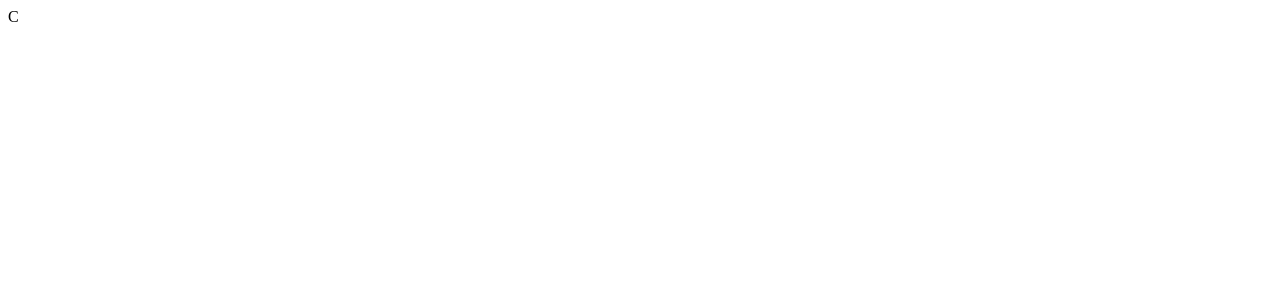
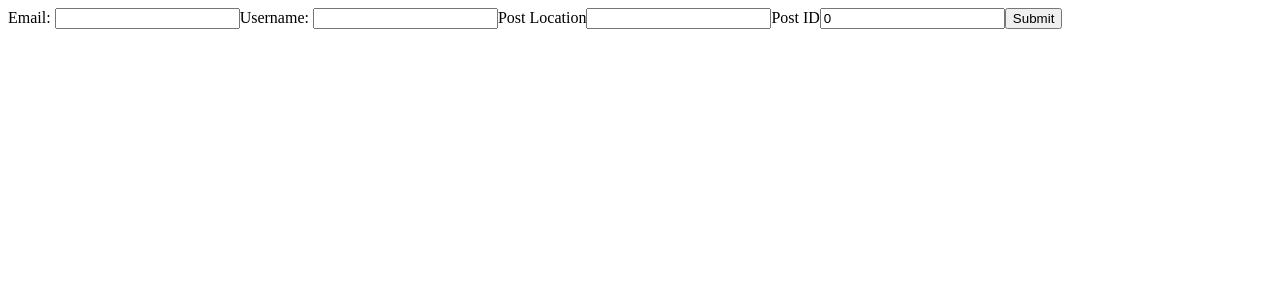
Before and after one commit to ueharaneal/postFinal, a React (Create React App) app in the folder frontend/: page / in a window 1280 px wide. Shown: the top 300 px of the page. Built offline with nearby package versions, Linux system fonts and the light colour scheme.

Commit message:
formik validation

```diff
--- a/frontend/src/components/CreatePost.js
+++ b/frontend/src/components/CreatePost.js
@@ -4,13 +4,13 @@ import Yup from "yup"
 function CreatePost() {
 	const formik = useFormik({
 		initialValues: {
+			userName: "",
+			email: "",
 			postLocation: "",
 			postId: 0,
-			userName: "",
-			email: "",
 		},
 		onSubmit: values => {
-			alert(JSON.stringify(values, null, 2))
+			alert(JSON.stringify(values, null, 3))
 		},
 		validate: values => {
 			let errors = {}
@@ -21,17 +21,69 @@ function CreatePost() {
 			) {
 				errors.email = "Email is invalid"
 			}
+			if (!values.userName) {
+				errors.userName = "Username is required"
+			}
 			if (!values.postLocation) {
 				errors.postLocation = "Post Location is required"
 			}
 			if (!values.postId) {
 				errors.postId = "Post id is required"
 			}
+			return errors
 		},
 	})
 	return (
 		//containter div that will also contain the for
-		<div>C</div>
+		<div>
+			<form onSubmit={formik.handleSubmit}>
+				<label htmlFor='email'>Email: </label>
+				<input
+					name='email'
+					id='email'
+					type='email'
+					onChange={formik.handleChange}
+					onBlur={formik.handleBlur}
+					value={formik.values.email}
+				></input>
+				{formik.touched && formik.errors.email ? (
+					<div>{formik.errors.email}</div>
+				) : null}
+				<label htmlFor='username'>Username: </label>
+				<input
+					name='userName'
+					id='userName'
+					type='text'
+					onChange={formik.handleChange}
+					onBlur={formik.handleBlur}
+					value={formik.values.userName}
+				></input>
+				{formik.touched && formik.errors.userName ? (
+					<span>{formik.errors.userName}</span>
+				) : null}
+
+				<label htmlFor='postLocation'>Post Location</label>
+				<input
+					name='postLocation'
+					id='postLocation'
+					type='text'
+					onChange={formik.handleChange}
+					onBlur={formik.handleBlur}
+					value={formik.values.postLocation}
+				></input>
+
+				<label htmlFor='postId'>Post ID</label>
+				<input
+					name='postId'
+					id='postId'
+					type='text'
+					onChange={formik.handleChange}
+					onBlur={formik.onBlur}
+					value={formik.values.postId}
+				></input>
+				<button type='submit'>Submit</button>
+			</form>
+		</div>
 	)
 }
 
```
